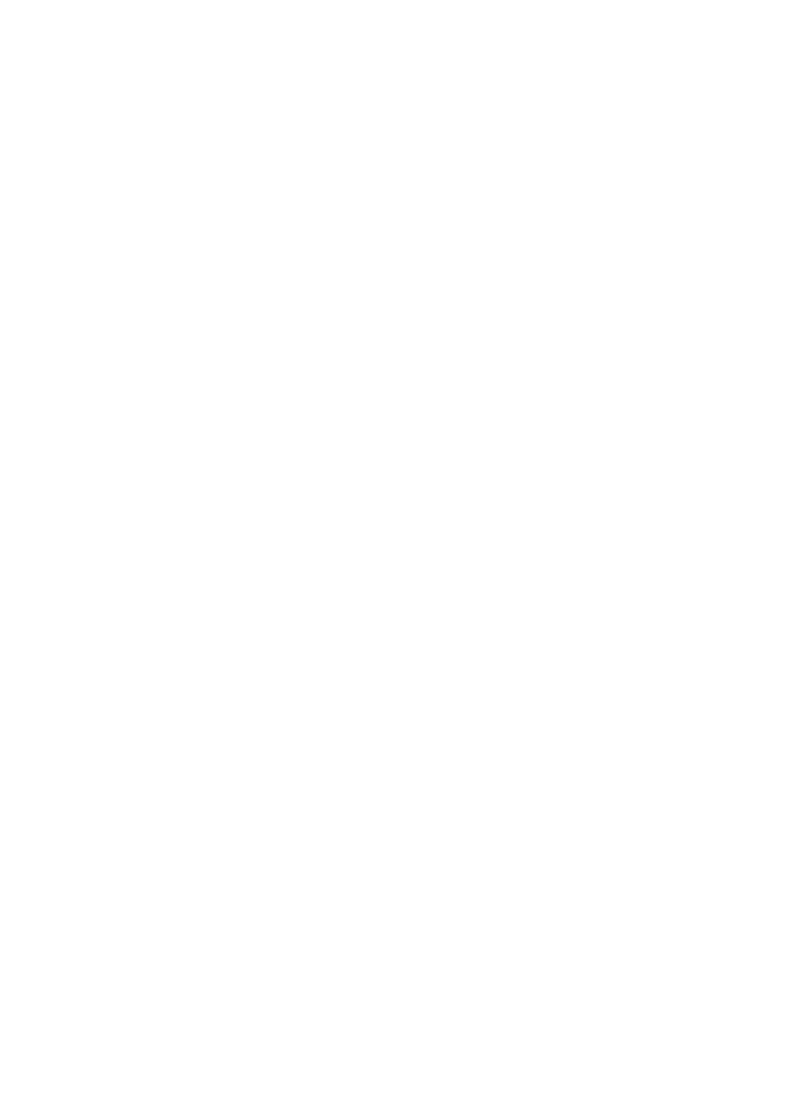
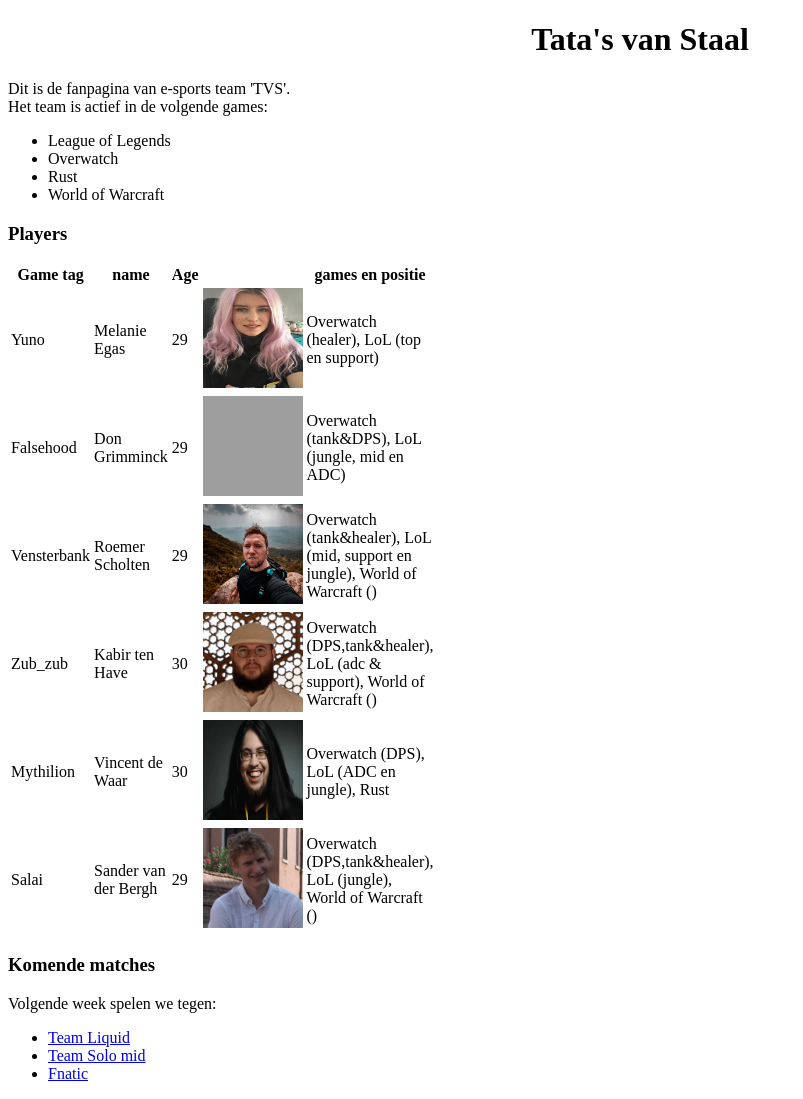
Before and after one commit to melyamalfoy/webtechnologytentamen, a plain HTML site: page src/wk1/week1.html in a window 1280 px wide. Shown: the whole page, without its empty margins (0-803 px from the left). Before the commit the page ends 800 px from the top, so only its background shows below. Drawn offline with Linux system fonts and the light colour scheme; grey boxes are pictures that could not be loaded.

Commit message:
website week 1

```diff
--- a/src/wk1/week1.html
+++ b/src/wk1/week1.html
@@ -2,9 +2,86 @@
 <html lang="en">
 <head>
     <meta charset="UTF-8">
-    <title>Title</title>
+    <title> e-sports team TVS </title>
 </head>
 <body>
 
+<center><h1>Tata's van Staal</h1></center>
+
+
+Dit is de fanpagina van e-sports team 'TVS'. <br> Het team is actief in de volgende games: <br>
+<ul>
+    <li> League of Legends</li>
+    <li> Overwatch</li>
+    <li> Rust</li>
+    <li> World of Warcraft</li>
+</ul>
+
+
+<h3> Players </h3>
+
+<table style="width:20%">
+    <tr>
+        <th>Game tag</th>
+        <th> name</th>
+        <th>Age</th>
+        <th></th>
+        <th> games en positie</th>
+    </tr>
+    <tr>
+        <td>Yuno</td>
+        <td>Melanie Egas</td>
+        <td>29</td>
+        <td><img src="4e70dd59-5973-4f77-85eb-7a149f55545a.png" alt="Yuno" width="100" height="100"></td>
+        <td>Overwatch (healer), LoL (top en support)</td>
+    </tr>
+    <tr>
+        <td>Falsehood</td>
+        <td>Don Grimminck</td>
+        <td>29</td>
+        <td><img src="don.png" alt="Falsehood" width="100" height="100"</td>
+        <td>Overwatch (tank&DPS), LoL (jungle, mid en ADC)</td>
+    </tr>
+    <tr>
+        <td>Vensterbank</td>
+        <td>Roemer Scholten</td>
+        <td>29</td>
+        <td><img src="roemer.jpg" alt="Vensterbank" width="100" height="100"</td>
+        <td>Overwatch (tank&healer), LoL (mid, support en jungle), World of Warcraft ()</td>
+    </tr>
+    <tr>
+        <td>Zub_zub</td>
+        <td>Kabir ten Have</td>
+        <td>30</td>
+        <td><img src="kabir.png" alt="Zub_zub" width="100" height="100"</td>
+        <td>Overwatch (DPS,tank&healer), LoL (adc & support), World of Warcraft ()</td>
+    <tr>
+        <td>Mythilion</td>
+        <td>Vincent de Waar</td>
+        <td>30</td>
+        <td><img src="vincent.png" alt="Mythilion" width="100" height="100"</td>
+        <td>Overwatch (DPS), LoL (ADC en jungle), Rust</td>
+    <tr>
+        <td>Salai</td>
+        <td>Sander van der Bergh</td>
+        <td>29</td>
+        <td><img src="sander.png" alt="Salai" width="100" height="100"</td>
+        <td>Overwatch (DPS,tank&healer), LoL (jungle), World of Warcraft ()</td>
+    </tr>
+
+</table>
+
+<h3>Komende matches</h3>
+Volgende week spelen we tegen:
+
+<ul>
+    <li><a href="https://www.teamliquid.com/"> Team Liquid </a></li>
+    <li><a href="https://tsm.gg/"> Team Solo mid </a></li>
+    <li><a href="https://fnatic.com/"> Fnatic </a></li>
+
+
+</ul>
+
+
 </body>
 </html>
```
Also changed, not shown: src/wk1/index.html (deleted, +0 -10 lines), src/wk1/4e70dd59-5973-4f77-85eb-7a149f55545a.png (added), src/wk1/kabir.png (added), src/wk1/roemer.jpg (added), src/wk1/sander.png (added), src/wk1/vincent.png (added), 1 other file.
